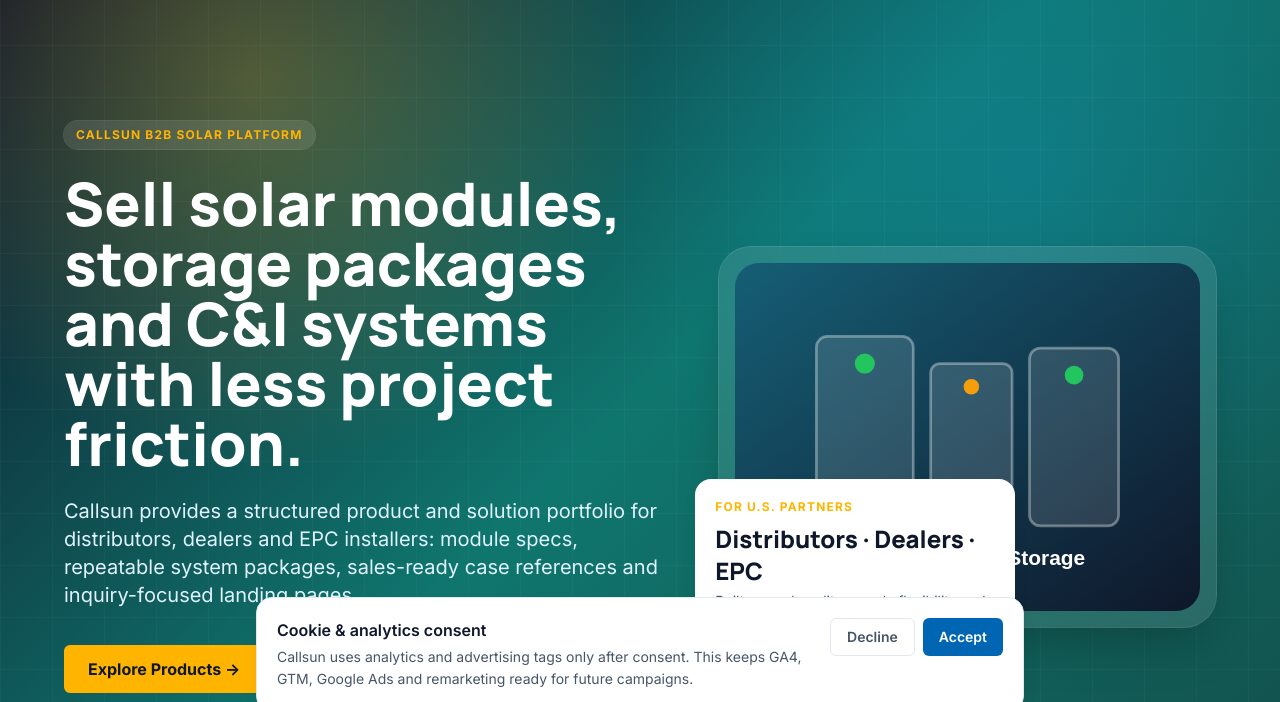
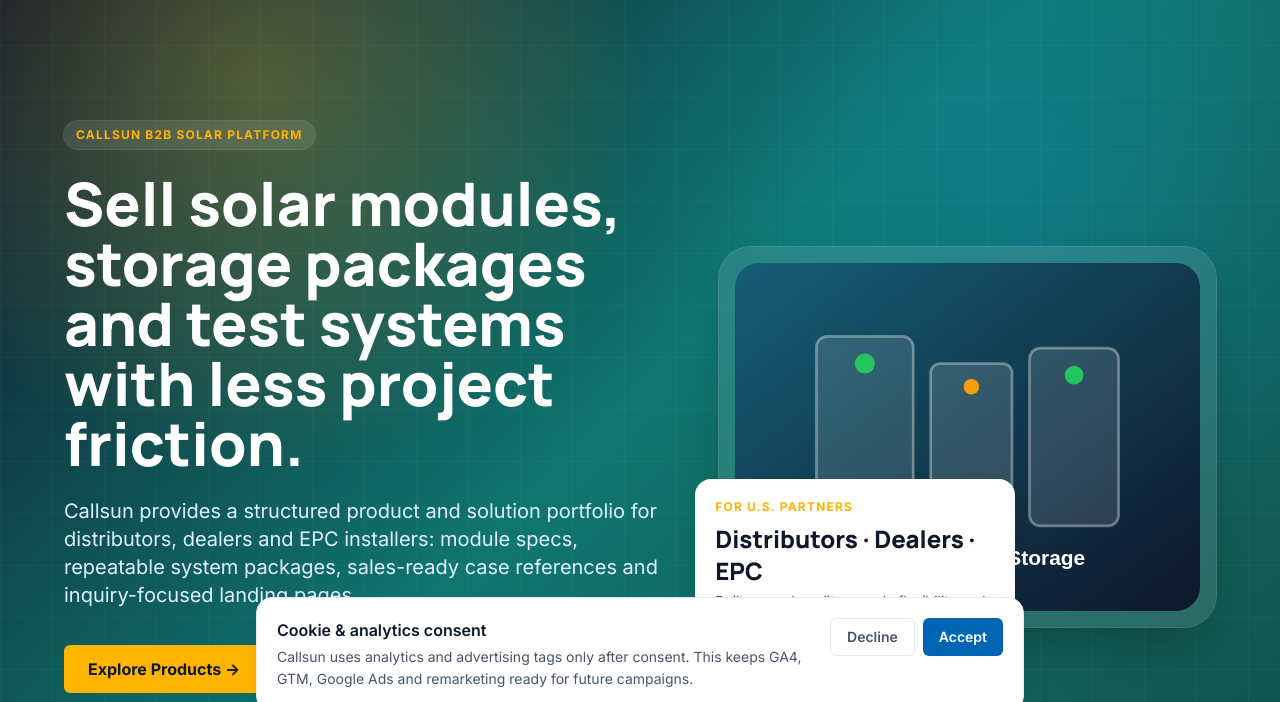
Before and after one commit to youjunhui-sky/jinko-rebuild, an Astro site: page / in a window 1280 px wide. Shown: the part 72-774 px from the top of the page. Built offline with nearby package versions, Linux system fonts and the light colour scheme; Astro itself is replaced by a stand-in of ours.

Commit message:
Use homepage H1 field for visible hero heading

```diff
--- a/src/pages/index.astro
+++ b/src/pages/index.astro
@@ -37,7 +37,7 @@
     <div class="max-w-content mx-auto px-4 lg:px-6 py-24 lg:py-32 relative grid lg:grid-cols-[1.1fr_.9fr] gap-12 items-center">
       <div>
         <p class="inline-flex items-center gap-2 text-xs tracking-widest uppercase font-bold text-jinko-accent bg-white/10 px-3 py-1.5 rounded-full ring-1 ring-white/15">{home.hero.eyebrow}</p>
-        <h1 class="mt-6 text-4xl sm:text-5xl lg:text-6xl font-display font-extrabold leading-tight max-w-4xl">{home.hero.title || home.h1}</h1>
+        <h1 class="mt-6 text-4xl sm:text-5xl lg:text-6xl font-display font-extrabold leading-tight max-w-4xl">{home.h1 || home.hero.title}</h1>
         <p class="mt-6 text-lg lg:text-xl text-sky-100 max-w-2xl leading-relaxed">{home.hero.description}</p>
         <div class="mt-9 flex flex-wrap gap-3">
           <a href={home.hero.primaryCtaHref} data-track-click="product_inquiry_button" data-track-location="home_hero" class="inline-flex items-center px-6 py-3 rounded-md bg-jinko-accent text-jinko-ink font-bold hover:opacity-90">{home.hero.primaryCtaLabel}</a>
```
